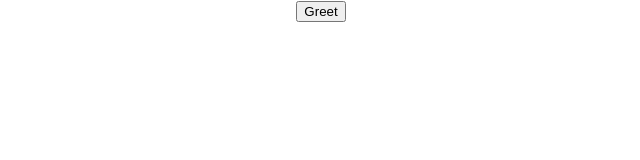
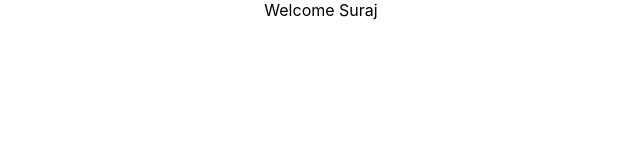
Before and after one commit to thesurajkmr/Learning, a React (Create React App) app in the folder React/hello-world/: page / in a window 1280 px wide. Shown: the top 160 px of the page, without its empty margins (319-959 px from the left). Built offline with nearby package versions, Linux system fonts and the light colour scheme.

Commit message:
tutorial 16

```diff
--- a/React/hello-world/src/App.js
+++ b/React/hello-world/src/App.js
@@ -10,10 +10,12 @@ import FunctionClick from "./components/FunctionClick";
 import ClassClick from "./components/ClassClick";
 import EventBind from "./components/EventBind";
 import ParentComponent from "./components/ParentComponent";
+import UserGreeting from "./components/UserGreeting";
 function App() {
   return (
     <div className="App">
-      <ParentComponent/>
+      <UserGreeting/>
+      {/* <ParentComponent/> */}
       {/* <EventBind></EventBind> */}
       {/* <ClassClick></ClassClick> */}
       {/* <FunctionClick></FunctionClick> */}
--- /dev/null
+++ b/React/hello-world/src/components/UserGreeting.js
@@ -0,0 +1,38 @@
+import React, { Component } from "react";
+
+class UserGreeting extends Component {
+  constructor(props) {
+    super(props);
+
+    this.state = {
+      isLoggedIn: true,
+    };
+  }
+  render() {
+
+    // approach 4
+    return this.state.isLoggedIn && <div>Welcome Suraj</div>
+
+    // approach 3
+    // return this.state.isLoggedIn ? (
+    //   <div>Welcome Suraj</div>
+    // ) : (
+    //   <div>Welcome Guest</div>
+    // );
+
+    // approach 2
+    // let message;
+    // if(this.state.isLoggedIn) message="Welcome Suraj";
+    // else message="Welcome Guest";
+    // return <div>{message}</div>
+
+    // approach 1
+    // if (this.state.isLoggedIn) {
+    //   return <div>Welcome Suraj</div>;
+    // } else {
+    //   return <div>Welcome Guest</div>;
+    // }
+  }
+}
+
+export default UserGreeting;
```
